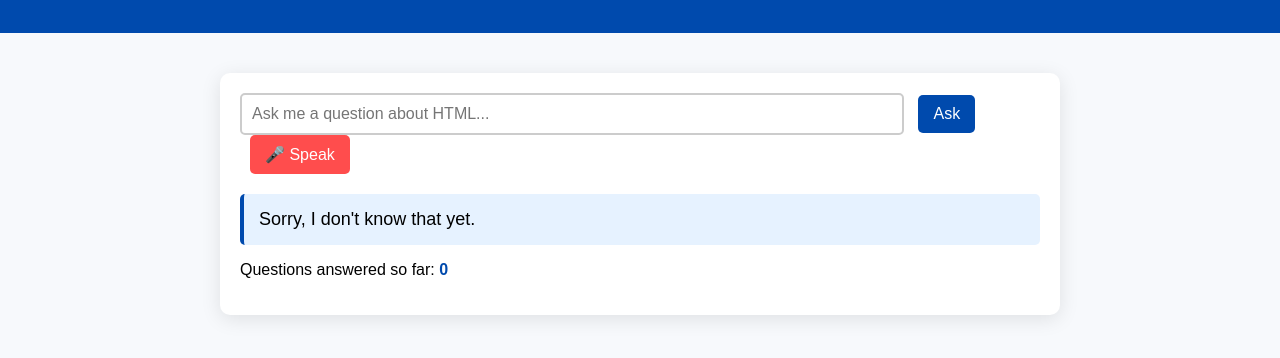
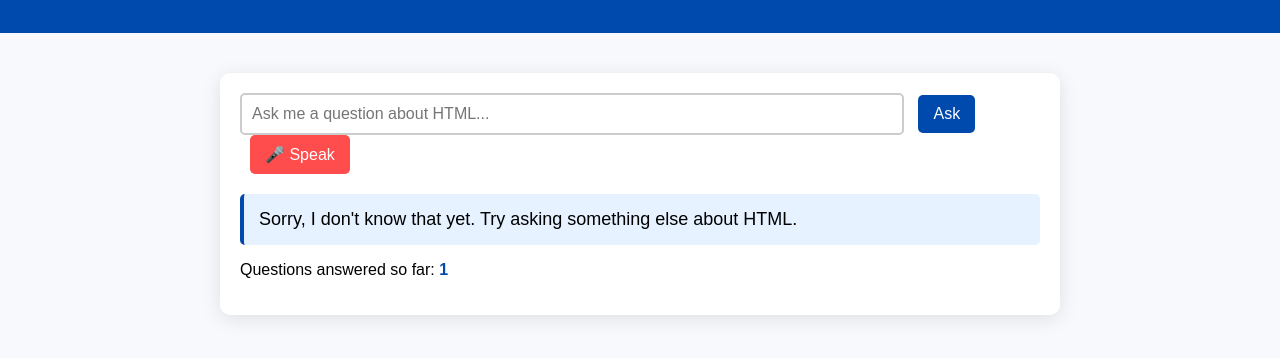
Before and after one commit to JJcoders00/t, a plain HTML site: page index.html in a window 1280 px wide. Both pictures are taken after a click on the button "Ask". Shown: the part 122-480 px from the top of the page. Drawn offline with Linux system fonts and the light colour scheme.

Commit message:
Add files via upload

```diff
--- a/index.html
+++ b/index.html
@@ -1,3 +1,4 @@
+
 <!DOCTYPE html>
 <html lang="en">
 <head>
@@ -80,42 +81,23 @@
 
   <script>
   const faq = {
-      "html": "HTML (HyperText Markup Language) is used to structure content on the web.",
-      "doctype": "<!DOCTYPE html> tells the browser to expect an HTML5 document.",
-      "head": "<head> contains metadata and links to stylesheets and scripts.",
-      "body": "<body> includes all the visible content of the web page.",
-      "title": "<title> appears on the browser tab.",
-      "meta": "Meta tags provide metadata such as charset, viewport, description, etc.",
-      "link": "<link> is used to link external files like CSS.",
-      "script": "<script> allows you to run JavaScript in HTML.",
-      "a": "The <a> tag creates a hyperlink to another page or section.",
-      "img": "The <img> tag embeds images. It requires 'src' and 'alt' attributes.",
-      "ul": "<ul> defines an unordered list. Use <li> for list items.",
-      "ol": "<ol> defines an ordered list.",
-      "li": "<li> defines a list item.",
-      "br": "<br> inserts a line break.",
-      "hr": "<hr> adds a horizontal line.",
-      "table": "<table> is used to create a table with rows and cells.",
-      "tr": "<tr> defines a table row.",
-      "td": "<td> defines a table data cell.",
-      "th": "<th> defines a table header cell.",
-      "form": "<form> collects user input via input fields, checkboxes, etc.",
-      "input": "<input> accepts user data, like text, email, password, etc.",
-      "textarea": "<textarea> is a larger input box for text.",
-      "button": "<button> defines a clickable button.",
-      "label": "<label> provides a label for input fields.",
-      "div": "<div> is a generic container with no special meaning.",
-      "span": "<span> is an inline container.",
-      "class": "Class is an attribute used to assign CSS styles to elements.",
-      "id": "ID is a unique identifier used in CSS and JavaScript.",
-      "iframe": "The <iframe> tag embeds another web page.",
-      "audio": "<audio> is used to embed audio clips.",
-      "video": "<video> is used to embed videos.",
-      "canvas": "<canvas> is used for drawing graphics with JavaScript.",
-      "semantic": "Semantic tags like <article>, <section>, <header> describe meaning.",
-      "responsive": "Responsive design makes sites look good on all devices using media queries.",
-      "favicon": "A favicon is the small icon on your browser tab."
-      // Add more if needed
+    "html": "HTML (HyperText Markup Language) is the standard language for creating web pages.",
+    "doctype": "<!DOCTYPE html> defines the document type and version of HTML.",
+    "head": "The <head> tag contains metadata, links to stylesheets, scripts, etc.",
+    "body": "The <body> tag contains the visible content of the HTML page.",
+    "title": "The <title> tag sets the title of the web page (shown in browser tab).",
+    "a": "The <a> tag defines a hyperlink. Example: <a href='https://...'>Link</a>",
+    "img": "The <img> tag embeds an image. Example: <img src='image.jpg' alt='...'>",
+    "table": "The <table> tag defines a table structure.",
+    "form": "The <form> tag is used to collect user input.",
+    "comment": "HTML comments look like this: <!-- comment -->",
+    "audio": "The <audio> tag embeds audio files. Example: <audio controls src='...'>",
+    "video": "The <video> tag embeds video files. Example: <video controls src='...'>",
+    "canvas": "The <canvas> tag is used for drawing graphics via scripting (usually JavaScript).",
+    "responsive": "Responsive design makes web pages look good on all screen sizes using meta tags and CSS.",
+    "semantic": "Semantic HTML uses tags that describe their meaning, like <article>, <section>, <nav>.",
+    "favicon": "A favicon is the small icon in the browser tab, set using <link rel='icon' href='favicon.ico'>"
+    // ...you can keep extending this
   };
 
   let answeredCount = localStorage.getItem('answeredCount') || 0;
@@ -123,80 +105,28 @@
 
   function answerQuestion() {
     const input = document.getElementById("questionInput").value.toLowerCase().trim();
-      let bestMatch = null;
-      let highestScore = 0;
+    let found = null;
 
     for (const keyword in faq) {
-        const score = fuzzyMatch(input, keyword);
-        if (score > highestScore) {
-          highestScore = score;
-          bestMatch = keyword;
+      if (input.includes(keyword)) {
+        found = faq[keyword];
+        break;
       }
     }
 
-      let answer = "Sorry, I don't know that yet.";
-      if (highestScore > 0.4) {
-        answer = faq[bestMatch];
+    if (!found) {
+      found = "Sorry, I don't know that yet. Try asking something else about HTML.";
+    }
+
+    document.getElementById("answerBox").textContent = found;
+
+    // Update counter
     answeredCount++;
     localStorage.setItem('answeredCount', answeredCount);
     document.getElementById("count").textContent = answeredCount;
   }
+</script>
 
-      document.getElementById("answerBox").textContent = answer;
-    }
-
-    function fuzzyMatch(input, keyword) {
-      input = input.toLowerCase();
-      keyword = keyword.toLowerCase();
-      const distance = levenshtein(input, keyword);
-      return 1 - distance / Math.max(input.length, keyword.length);
-    }
-
-    function levenshtein(a, b) {
-      const matrix = [];
-      for (let i = 0; i <= b.length; i++) matrix[i] = [i];
-      for (let j = 0; j <= a.length; j++) matrix[0][j] = j;
-
-      for (let i = 1; i <= b.length; i++) {
-        for (let j = 1; j <= a.length; j++) {
-          if (b.charAt(i - 1) === a.charAt(j - 1)) {
-            matrix[i][j] = matrix[i - 1][j - 1];
-          } else {
-            matrix[i][j] = Math.min(
-              matrix[i - 1][j - 1] + 1,
-              matrix[i][j - 1] + 1,
-              matrix[i - 1][j] + 1
-            );
-          }
-        }
-      }
-      return matrix[b.length][a.length];
-    }
-
-    // Voice Recognition
-    function startListening() {
-      if (!('webkitSpeechRecognition' in window)) {
-        alert("Your browser does not support Speech Recognition");
-        return;
-      }
-
-      const recognition = new webkitSpeechRecognition();
-      recognition.lang = 'en-US';
-      recognition.interimResults = false;
-
-      recognition.start();
-
-      recognition.onresult = function (event) {
-        const transcript = event.results[0][0].transcript;
-        document.getElementById("questionInput").value = transcript;
-        answerQuestion();
-      };
-
-      recognition.onerror = function (event) {
-        alert("Voice recognition error: " + event.error);
-      };
-    }
-  </script>
 
 </body>
 </html>
```
Lines whose indentation alone changed are shown as unchanged.
